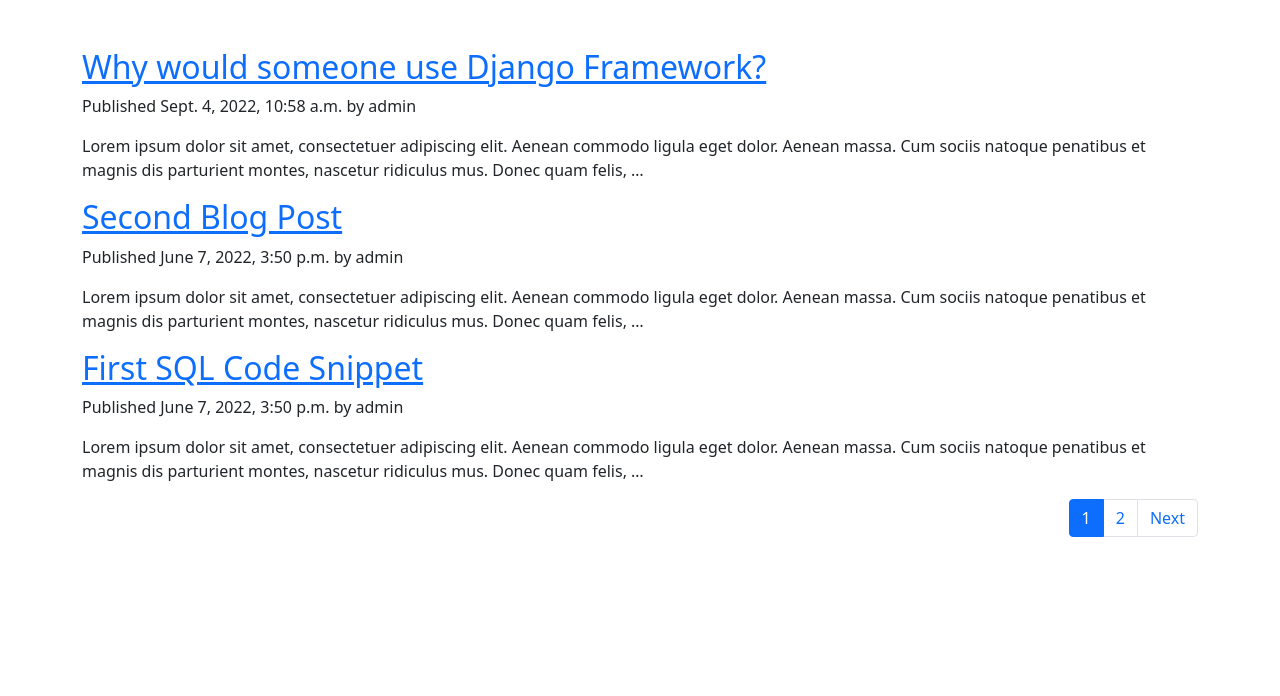
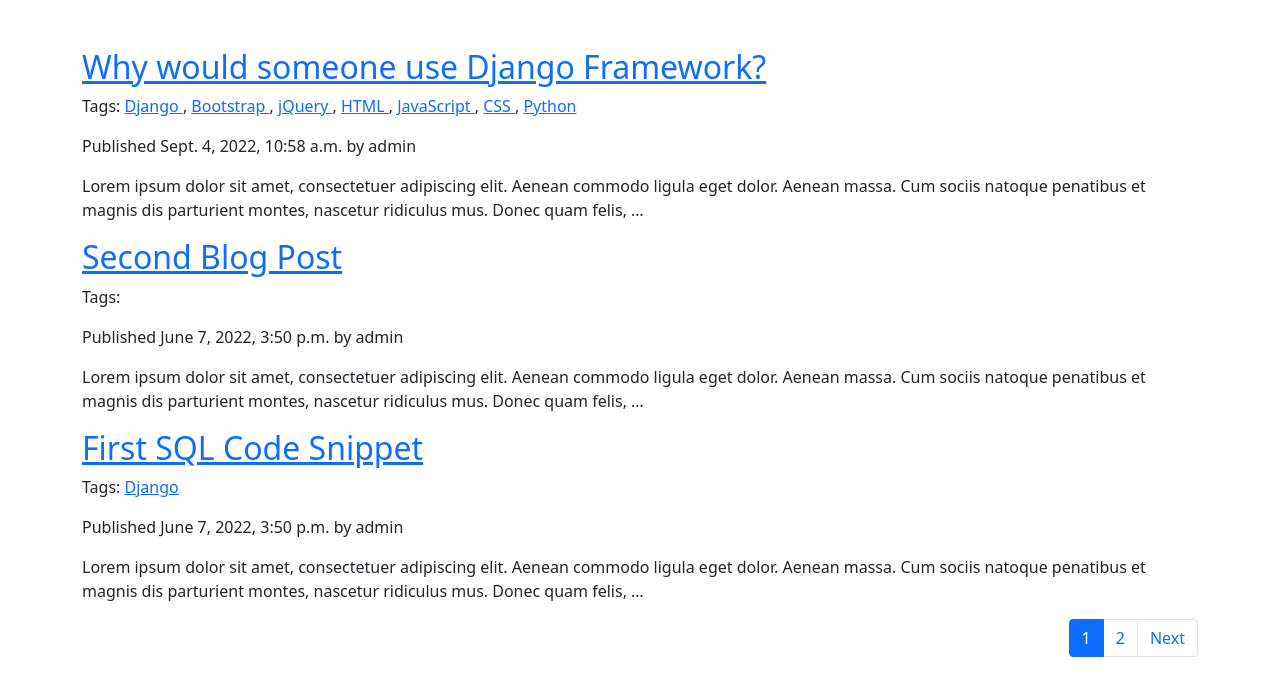
Before and after one commit to SulemanMughal/Blog, a Django app: page / in a window 1280 px wide. Shown: the part 68-764 px from the top of the page. Run offline with Django 3.2, Linux system fonts and the light colour scheme; data comes from the database, SQL or seed files in the repository; both versions use the stored data as it was after the commit; parts of the project's set-up code (start-up, migrations or seed data) failed here and were passed over; some libraries are stand-ins or nearby versions.

Commit message:
Tags Added

```diff
--- a/mysite/blog/models.py
+++ b/mysite/blog/models.py
@@ -2,6 +2,7 @@
 from django.db import models
 from django.urls import reverse
 from django.utils import timezone
+from taggit.managers import TaggableManager
 from django.contrib.auth import get_user_model
 User = get_user_model()
 
@@ -26,6 +27,7 @@
     status = models.CharField(max_length=10,
     choices=STATUS_CHOICES,
     default='draft')
+    tags = TaggableManager()
 
     objects = models.Manager()
     published = PublishedManager()
--- a/mysite/blog/templates/blog/post/list.html
+++ b/mysite/blog/templates/blog/post/list.html
@@ -6,12 +6,25 @@
     <div class="container my-5">
         <div class="row justify-content-center">
             <div class="col-12">
+                {% if tag %}
+                    <h2 class="mb-5">Posts tagged with "{{ tag.name }}"</h2>
+                {% endif %}
                 {% for post in posts %}
                     <h2>
                     <a href="{{ post.get_absolute_url }}">
                     {{ post.title }}
                     </a>
+
                     </h2>
+                    <p class="tags">
+                        Tags:
+                        {% for tag in post.tags.all %}
+                        <a href='{% url "post_list_by_tag" tag.slug %}'>
+                        {{ tag.name }}
+                        </a>
+                        {% if not forloop.last %}, {% endif %}
+                        {% endfor %}
+                        </p>
                     <p class="date">
                         Published {{ post.publish }} by {{ post.author }}
                     </p>
--- a/mysite/blog/urls.py
+++ b/mysite/blog/urls.py
@@ -4,6 +4,7 @@
 urlpatterns = [
     # post views
     path('', views.post_list, name='post_list'),
+    path('tag/<tag_slug>/', views.post_list, name='post_list_by_tag'),
     path('<int:year>/<int:month>/<int:day>/<slug:post>/', views.post_detail, name='post_detail'),
     path('<int:post_id>/share/',views.post_share, name='post_share'),
 ]
--- a/mysite/blog/views.py
+++ b/mysite/blog/views.py
@@ -8,10 +8,17 @@
 # import forms
 from .forms import EmailPostForm, CommentForm
 
+# third-party imports
+from taggit.models import Tag
+
 # Create your views here.
 
-def post_list(request):
+def post_list(request , tag_slug=None):
     object_list = Post.published.all()
+    tag = None
+    if tag_slug:
+        tag = get_object_or_404(Tag, slug=tag_slug)
+        object_list = object_list.filter(tags__in=[tag])
     paginator = Paginator(object_list, 3) # 3 posts in each page
     page = request.GET.get('page')
     try:
@@ -26,6 +33,7 @@
     context = {
         'posts' : posts,
         'page' : page,
+        'tag': tag
     }
     return render(request, template_name, context)
 
--- a/mysite/mysite/settings.py
+++ b/mysite/mysite/settings.py
@@ -40,6 +40,9 @@
 
     # local apps
     'blog',
+
+    # third-party apps
+    'taggit',
 ]
 
 MIDDLEWARE = [
```
Also changed, not shown: mysite/blog/migrations/0003_post_tags.py (added), mysite/db.sqlite3.
